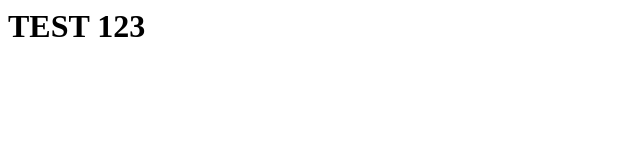
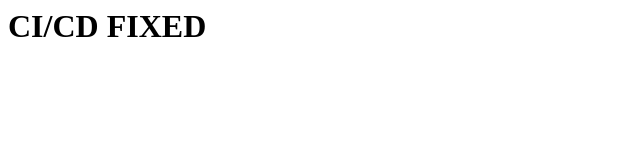
Before and after one commit to graselaanggi/deploy-html, a plain HTML site: page index.html in a window 1280 px wide. Shown: the whole page, without its empty margins (0-640 px from the left). Drawn offline with Linux system fonts and the light colour scheme.

Commit message:
test commit 124

```diff
--- a/index.html
+++ b/index.html
@@ -1 +1 @@
-<h1>TEST 123</h1>
+<h1>CI/CD FIXED</h1>
```
